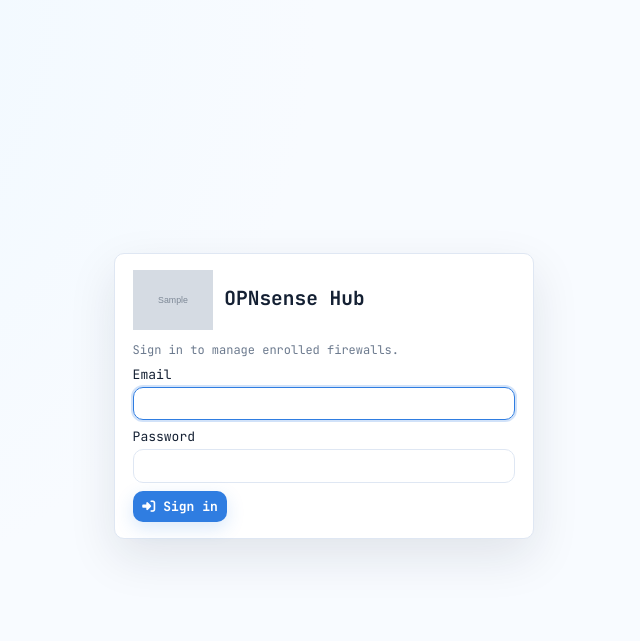
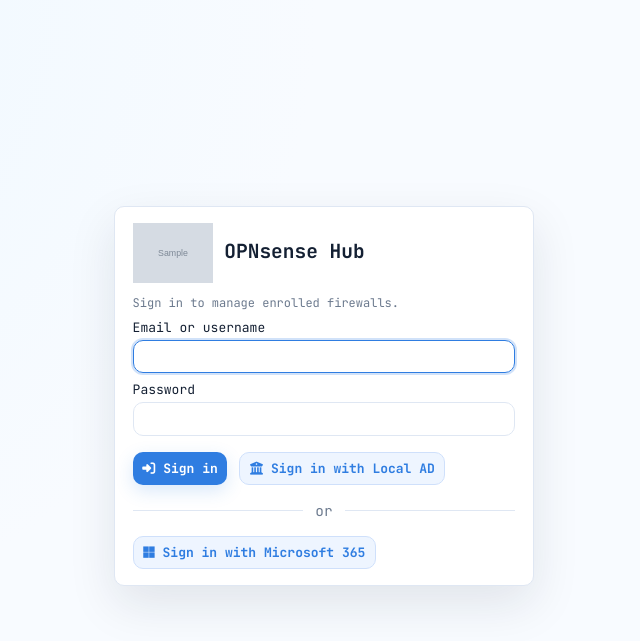
Before and after one commit to albercuba/OPNsense-Hub, a FastAPI app: page /login in a window 1280 px wide. Shown: the top 641 px of the page, without its empty margins (316-956 px from the left). Run offline with FastAPI, Linux system fonts and the light colour scheme; tables that the repository leaves empty hold one stand-in row (values such as "Sample post"); grey boxes marked "Sample" are stand-in pictures; parts of the project's set-up code (start-up, migrations or seed data) failed here and were passed over; some libraries are stand-ins or nearby versions.

Commit message:
feat: add conditional external login flows

```diff
--- a/dashboard/app/main.py
+++ b/dashboard/app/main.py
@@ -12,11 +12,15 @@ from datetime import date, datetime, timedelta, timezone
 from email.message import EmailMessage
 from http.cookies import SimpleCookie
 from pathlib import Path
-from typing import Annotated, cast
-from urllib.parse import quote
+from typing import Annotated, Any, cast
+from urllib.parse import quote, urlparse
 from zoneinfo import ZoneInfo, ZoneInfoNotFoundError
 
 import httpx
+import jwt
+from ldap3 import ALL, Connection, Server, Tls
+from ldap3.core.exceptions import LDAPException
+from ldap3.utils.conv import escape_filter_chars
 from fastapi import (
     Depends,
     FastAPI,
@@ -61,6 +65,8 @@ from .health import HealthState, HealthThresholds, next_health_state
 from .integration import (
     email_settings_configured,
     graph_email_configured,
+    local_ad_login_configured,
+    microsoft_login_configured,
     smtp_email_configured,
 )
 from .models import (
@@ -958,6 +964,246 @@ def is_valid_email_address(value: str | None) -> bool:
     if not value:
         return False
     return bool(re.fullmatch(r"[^@\s]+@[^@\s]+\.[^@\s]+", value))
+
+
+def microsoft_authority_url(
+    integration_settings: IntegrationSettings | None,
+) -> str | None:
+    if not integration_settings or not integration_settings.microsoft_tenant_id:
+        return None
+    if integration_settings.microsoft_authority:
+        return integration_settings.microsoft_authority.rstrip("/")
+    return (
+        "https://login.microsoftonline.com/"
+        + integration_settings.microsoft_tenant_id.strip()
+    )
+
+
+def microsoft_access_scope(integration_settings: IntegrationSettings | None) -> str | None:
+    if not integration_settings or not integration_settings.microsoft_audience:
+        return None
+    audience = integration_settings.microsoft_audience.strip()
+    audience = audience.removeprefix("api://")
+    audience = audience.removesuffix("/access_as_user")
+    if not audience:
+        return None
+    return f"api://{audience}/access_as_user"
+
+
+def split_display_name(name: str | None) -> tuple[str | None, str | None]:
+    normalized = clean_optional(name)
+    if not normalized:
+        return None, None
+    parts = normalized.split(None, 1)
+    if len(parts) == 1:
+        return parts[0], None
+    return parts[0], parts[1]
+
+
+def microsoft_group_matches(
+    groups: list[str], *candidates: str | None
+) -> bool:
+    normalized_groups = {group.strip().lower() for group in groups if group.strip()}
+    for candidate in candidates:
+        normalized = (candidate or "").strip().lower()
+        if normalized and normalized in normalized_groups:
+            return True
+    return False
+
+
+def microsoft_role_from_groups(
+    integration_settings: IntegrationSettings, groups: list[str], existing_role: str | None
+) -> tuple[str, bool]:
+    admin_mapped = bool(
+        integration_settings.microsoft_admin_group_name
+        or integration_settings.microsoft_admin_group_id
+    )
+    user_mapped = bool(
+        integration_settings.microsoft_user_group_name
+        or integration_settings.microsoft_user_group_id
+    )
+    if microsoft_group_matches(
+        groups,
+        integration_settings.microsoft_admin_group_name,
+        integration_settings.microsoft_admin_group_id,
+    ):
+        return "administrator", True
+    if microsoft_group_matches(
+        groups,
+        integration_settings.microsoft_user_group_name,
+        integration_settings.microsoft_user_group_id,
+    ):
+        return "user", True
+    if admin_mapped or user_mapped:
+        return existing_role or "user", False
+    return existing_role or "user", True
+
+
+def upsert_external_user(
+    db: Session,
+    email: str,
+    *,
+    first_name: str | None = None,
+    last_name: str | None = None,
+    role: str | None = None,
+) -> User:
+    normalized_email = email.strip().lower()
+    existing = db.scalar(select(User).where(User.email == normalized_email))
+    if existing:
+        existing.first_name = clean_optional(first_name) or existing.first_name
+        existing.last_name = clean_optional(last_name) or existing.last_name
+        if role:
+            existing.role = role
+        return existing
+    user = User(
+        email=normalized_email,
+        password_hash=hash_secret(random_token(32)),
+        first_name=clean_optional(first_name),
+        last_name=clean_optional(last_name),
+        role=role or "user",
+    )
+    db.add(user)
+    db.flush()
+    return user
+
+
+def validate_microsoft_access_token(
+    integration_settings: IntegrationSettings, token: str
+) -> dict[str, Any]:
+    authority_url = microsoft_authority_url(integration_settings)
+    if not authority_url or not integration_settings.microsoft_tenant_id:
+        raise RuntimeError("Microsoft sign-in is not configured")
+    jwks_client = jwt.PyJWKClient(authority_url.rstrip("/") + "/discovery/v2.0/keys")
+    signing_key = jwks_client.get_signing_key_from_jwt(token)
+    claims = cast(
+        dict[str, Any],
+        jwt.decode(
+            token,
+            signing_key.key,
+            algorithms=["RS256"],
+            options={"verify_aud": False},
+        ),
+    )
+    tenant_id = integration_settings.microsoft_tenant_id.strip()
+    expected_issuers = {
+        f"https://login.microsoftonline.com/{tenant_id}/v2.0",
+        f"https://sts.windows.net/{tenant_id}/",
+        authority_url.rstrip("/") + "/v2.0",
+    }
+    if str(claims.get("iss", "")) not in expected_issuers:
+        raise RuntimeError("Microsoft token has an invalid issuer")
+    audience = (integration_settings.microsoft_audience or "").strip()
+    normalized_audience = audience.removeprefix("api://").removesuffix("/access_as_user")
+    token_aud = claims.get("aud")
+    allowed_audiences = {normalized_audience, f"api://{normalized_audience}"}
+    if str(token_aud) not in allowed_audiences:
+        raise RuntimeError("Microsoft token has an invalid audience")
+    claim_names = claims.get("_claim_names")
+    if isinstance(claim_names, dict) and "groups" in claim_names:
+        raise RuntimeError(
+            "Microsoft token uses group overage claims. Configure the app registration to emit groups for the API token or reduce group memberships before login."
+        )
+    return claims
+
+
+def base_dn_domain(base_dn: str | None) -> str | None:
+    if not base_dn:
+        return None
+    labels = []
+    for part in base_dn.split(","):
+        key, _sep, value = part.strip().partition("=")
+        if key.lower() == "dc" and value.strip():
+            labels.append(value.strip())
+    if not labels:
+        return None
+    return ".".join(labels)
+
+
+def ldap_server_from_host(host_value: str) -> Server:
+    parsed = urlparse(host_value if "://" in host_value else f"ldaps://{host_value}")
+    use_ssl = parsed.scheme.lower() == "ldaps"
+    host = parsed.hostname or host_value
+    port = parsed.port or (636 if use_ssl else 389)
+    tls = Tls(validate=0) if use_ssl else None
+    return Server(host, port=port, use_ssl=use_ssl, get_info=ALL, tls=tls)
+
+
+def local_ad_bind_candidates(identifier: str, base_dn: str | None) -> list[str]:
+    candidates: list[str] = []
+    stripped = identifier.strip()
+    if stripped:
+        candidates.append(stripped)
+    if stripped and "@" not in stripped and "\\" not in stripped:
+        domain = base_dn_domain(base_dn)
+        if domain:
+            candidates.append(f"{stripped}@{domain}")
+    seen = set()
+    ordered = []
+    for candidate in candidates:
+        if candidate not in seen:
+            seen.add(candidate)
+            ordered.append(candidate)
+    return ordered
+
+
+def authenticate_local_ad_user(
+    integration_settings: IntegrationSettings, identifier: str, password: str
+) -> tuple[str, str | None, str | None]:
+    ad_host = integration_settings.ad_host
+    ad_base_dn = integration_settings.ad_base_dn
+    if not ad_host or not ad_base_dn:
+        raise RuntimeError("Local AD sign-in is not configured")
+    server = ldap_server_from_host(ad_host)
+    login_value = identifier.strip()
+    if not login_value or not password:
+        raise RuntimeError("Username and password are required")
+    last_error = RuntimeError("Local AD sign-in failed")
+    for bind_user in local_ad_bind_candidates(login_value, ad_base_dn):
+        try:
+            with Connection(server, user=bind_user, password=password, auto_bind=True) as conn:
+                escaped_identifier = escape_filter_chars(login_value)
+                localpart = escape_filter_chars(login_value.split("@", 1)[0])
+                search_filter = (
+                    "(|"
+                    f"(mail={escaped_identifier})"
+                    f"(userPrincipalName={escaped_identifier})"
+                    f"(sAMAccountName={localpart})"
+                    f"(cn={escaped_identifier})"
+                    ")"
+                )
+                conn.search(
+                    ad_base_dn,
+                    search_filter,
+                    attributes=["mail", "userPrincipalName", "givenName", "sn", "displayName"],
+                    size_limit=1,
+                )
+                entry = conn.entries[0] if conn.entries else None
+                email = None
+                first_name = None
+                last_name = None
+                if entry is not None:
+                    entry_data = entry.entry_attributes_as_dict
+                    email = clean_optional(
+                        (entry_data.get("mail") or [None])[0]
+                        or (entry_data.get("userPrincipalName") or [None])[0]
+                    )
+                    first_name = clean_optional((entry_data.get("givenName") or [None])[0])
+                    last_name = clean_optional((entry_data.get("sn") or [None])[0])
+                    if not first_name and not last_name:
+                        first_name, last_name = split_display_name(
+                            (entry_data.get("displayName") or [None])[0]
+                        )
+                if not email:
+                    candidate_email = bind_user if is_valid_email_address(bind_user) else login_value
+                    if not is_valid_email_address(candidate_email):
+                        raise RuntimeError(
+                            "Local AD sign-in succeeded, but no usable email address was found for this account"
+                        )
+                    email = candidate_email
+                return email, first_name, last_name
+        except LDAPException as exc:
+            last_error = RuntimeError(f"Local AD authentication failed: {exc}")
+    raise last_error
 
 
 def send_smtp_email(
@@ -1476,8 +1722,21 @@ def index(request: Request, db: Annotated[Session, Depends(get_db)]):
 
 
 @app.get("/login", response_class=HTMLResponse)
-def login_page(request: Request):
-    return render_template(None, "login.html", {"request": request, "error": None})
+def login_page(request: Request, db: Annotated[Session, Depends(get_db)]):
+    integration_settings = db.get(IntegrationSettings, 1)
+    return render_template(
+        db,
+        "login.html",
+        {
+            "request": request,
+            "error": None,
+            "microsoft_login_enabled": microsoft_login_configured(integration_settings),
+            "local_ad_login_enabled": local_ad_login_configured(integration_settings),
+            "microsoft_client_id": integration_settings.microsoft_client_id if integration_settings else None,
+            "microsoft_authority_url": microsoft_authority_url(integration_settings),
+            "microsoft_access_scope": microsoft_access_scope(integration_settings),
+        },
+    )
 
 
 @app.post("/api/v1/auth/login")
@@ -1490,10 +1749,19 @@ def login(
 ):
     user = db.scalar(select(User).where(User.email == email.lower().strip()))
     if not user or not verify_secret(password, user.password_hash):
+        integration_settings = db.get(IntegrationSettings, 1)
         return render_template(
             db,
             "login.html",
-            {"request": request, "error": "Invalid email or password"},
+            {
+                "request": request,
+                "error": "Invalid email or password",
+                "microsoft_login_enabled": microsoft_login_configured(integration_settings),
+                "local_ad_login_enabled": local_ad_login_configured(integration_settings),
+                "microsoft_client_id": integration_settings.microsoft_client_id if integration_settings else None,
+                "microsoft_authority_url": microsoft_authority_url(integration_settings),
+                "microsoft_access_scope": microsoft_access_scope(integration_settings),
+            },
             status_code=401,
         )
     token = create_user_session(db, user)
@@ -1508,6 +1776,111 @@ def login(
     )
     write_audit(db, request, "auth.login", user=user)
     db.commit()
+    return response
+
+
+@app.post("/auth/microsoft")
+def microsoft_login(
+    request: Request,
+    db: Annotated[Session, Depends(get_db)],
+    token: str = Form(...),
+):
+    integration_settings = db.get(IntegrationSettings, 1)
+    if not microsoft_login_configured(integration_settings):
+        raise HTTPException(status_code=501, detail="Microsoft sign-in is not configured")
+    assert integration_settings is not None
+    claims = validate_microsoft_access_token(integration_settings, token)
+    email = clean_optional(
+        str(
+            claims.get("preferred_username")
+            or claims.get("email")
+            or claims.get("upn")
+            or ""
+        )
+    )
+    if not email or not is_valid_email_address(email):
+        raise HTTPException(status_code=400, detail="Microsoft token does not contain a usable email address")
+    first_name, last_name = split_display_name(cast(str | None, claims.get("name")))
+    groups = [str(group) for group in cast(list[Any], claims.get("groups") or [])]
+    existing = db.scalar(select(User).where(User.email == email.lower()))
+    role, allowed = microsoft_role_from_groups(
+        integration_settings, groups, existing.role if existing else None
+    )
+    if not allowed:
+        raise HTTPException(status_code=403, detail="Microsoft account is not mapped to an allowed Entra group")
+    user = upsert_external_user(
+        db,
+        email,
+        first_name=first_name,
+        last_name=last_name,
+        role=role,
+    )
+    session_token = create_user_session(db, user)
+    write_audit(db, request, "auth.microsoft.login", user=user)
+    db.commit()
+    response = JSONResponse({"ok": True, "redirect": "/dashboard"})
+    response.set_cookie(
+        settings.session_cookie_name,
+        session_token,
+        httponly=True,
+        secure=settings.session_secure,
+        samesite="lax",
+        max_age=settings.session_ttl_hours * 3600,
+    )
+    return response
+
+
+@app.post("/auth/local-ad")
+def local_ad_login(
+    request: Request,
+    db: Annotated[Session, Depends(get_db)],
+    email: str = Form(...),
+    password: str = Form(...),
+):
+    integration_settings = db.get(IntegrationSettings, 1)
+    if not local_ad_login_configured(integration_settings):
+        raise HTTPException(status_code=501, detail="Local AD sign-in is not configured")
+    assert integration_settings is not None
+    try:
+        resolved_email, first_name, last_name = authenticate_local_ad_user(
+            integration_settings, email, password
+        )
+    except RuntimeError as exc:
+        return render_template(
+            db,
+            "login.html",
+            {
+                "request": request,
+                "error": str(exc),
+                "microsoft_login_enabled": microsoft_login_configured(integration_settings),
+                "local_ad_login_enabled": local_ad_login_configured(integration_settings),
+                "microsoft_client_id": integration_settings.microsoft_client_id,
+                "microsoft_authority_url": microsoft_authority_url(integration_settings),
+                "microsoft_access_scope": microsoft_access_scope(integration_settings),
+            },
+            status_code=401,
+        )
+    existing = db.scalar(select(User).where(User.email == resolved_email.lower()))
+    role = existing.role if existing else "user"
+    user = upsert_external_user(
+        db,
+        resolved_email,
+        first_name=first_name,
+        last_name=last_name,
+        role=role,
+    )
+    session_token = create_user_session(db, user)
+    write_audit(db, request, "auth.local_ad.login", user=user)
+    db.commit()
+    response = RedirectResponse("/dashboard", status_code=303)
+    response.set_cookie(
+        settings.session_cookie_name,
+        session_token,
+        httponly=True,
+        secure=settings.session_secure,
+        samesite="lax",
+        max_age=settings.session_ttl_hours * 3600,
+    )
     return response
 
 
--- a/dashboard/app/static/style.css
+++ b/dashboard/app/static/style.css
@@ -460,6 +460,28 @@ th {
 }
 .login .card {
     width: min(420px, 100%);
+}
+.login-actions {
+    display: flex;
+    flex-wrap: wrap;
+    gap: 0.75rem;
+    margin-top: 1rem;
+}
+.login-separator {
+    display: flex;
+    align-items: center;
+    gap: 0.75rem;
+    margin: 1rem 0;
+    color: var(--muted);
+}
+.login-separator::before,
+.login-separator::after {
+    content: "";
+    flex: 1;
+    border-top: 1px solid var(--line);
+}
+.login-separator span {
+    font-size: 0.9rem;
 }
 .footer {
     color: var(--muted);
--- a/dashboard/app/templates/login.html
+++ b/dashboard/app/templates/login.html
@@ -27,17 +27,128 @@
             {% if error %}
             <div class="card warning">{{ error }}</div>
             {% endif %}
-            <form action="/api/v1/auth/login" method="post">
+            <form
+                action="/api/v1/auth/login"
+                method="post"
+                class="settings-form narrow-form"
+            >
                 <label class="form-row"
-                    >Email <input name="email" type="email" required autofocus
+                    >Email or username
+                    <input name="email" type="text" required autofocus
                 /></label>
                 <label class="form-row"
                     >Password <input name="password" type="password" required
                 /></label>
-                <button class="button" type="submit">
-                    <i class="fa-solid fa-right-to-bracket"></i> Sign in
-                </button>
+                <div class="login-actions">
+                    <button class="button" type="submit">
+                        <i class="fa-solid fa-right-to-bracket"></i> Sign in
+                    </button>
+                    {% if local_ad_login_enabled %}
+                    <button
+                        class="button secondary"
+                        type="submit"
+                        formaction="/auth/local-ad"
+                    >
+                        <i class="fa-solid fa-building-columns"></i> Sign in
+                        with Local AD
+                    </button>
+                    {% endif %}
+                </div>
             </form>
+            {% if microsoft_login_enabled %}
+            <div class="login-separator"><span>or</span></div>
+            <button
+                class="button secondary"
+                type="button"
+                id="microsoft-login-button"
+                data-client-id="{{ microsoft_client_id or '' }}"
+                data-authority="{{ microsoft_authority_url or '' }}"
+                data-scope="{{ microsoft_access_scope or '' }}"
+            >
+                <i class="fa-brands fa-microsoft"></i> Sign in with Microsoft
+                365
+            </button>
+            <script src="https://alcdn.msauth.net/browser/2.38.3/js/msal-browser.min.js"></script>
+            <script>
+                (function () {
+                    const button = document.getElementById(
+                        "microsoft-login-button",
+                    );
+                    if (!button || !window.msal) {
+                        return;
+                    }
+                    button.addEventListener("click", async function () {
+                        const clientId = button.dataset.clientId || "";
+                        const authority = button.dataset.authority || "";
+                        const scope = button.dataset.scope || "";
+                        if (!clientId || !authority || !scope) {
+                            return;
+                        }
+                        button.disabled = true;
+                        try {
+                            const app = new window.msal.PublicClientApplication(
+                                {
+                                    auth: {
+                                        clientId,
+                                        authority,
+                                        redirectUri:
+                                            window.location.origin + "/login",
+                                    },
+                                    cache: {
+                                        cacheLocation: "sessionStorage",
+                                    },
+                                },
+                            );
+                            await app.initialize();
+                            const loginRequest = {
+                                scopes: ["openid", "profile", "email", scope],
+                                prompt: "select_account",
+                            };
+                            const loginResult =
+                                await app.loginPopup(loginRequest);
+                            const account =
+                                loginResult.account || app.getAllAccounts()[0];
+                            const tokenResult = await app.acquireTokenSilent({
+                                scopes: [scope],
+                                account,
+                            });
+                            const response = await fetch("/auth/microsoft", {
+                                method: "POST",
+                                headers: {
+                                    "Content-Type":
+                                        "application/x-www-form-urlencoded",
+                                    Accept: "application/json",
+                                },
+                                body: new URLSearchParams({
+                                    token: tokenResult.accessToken,
+                                }),
+                                credentials: "same-origin",
+                            });
+                            if (!response.ok) {
+                                const payload = await response
+                                    .json()
+                                    .catch(() => null);
+                                throw new Error(
+                                    payload && payload.detail
+                                        ? payload.detail
+                                        : "Microsoft sign-in failed",
+                                );
+                            }
+                            const payload = await response.json();
+                            window.location.href =
+                                payload.redirect || "/dashboard";
+                        } catch (error) {
+                            window.alert(
+                                error && error.message
+                                    ? error.message
+                                    : "Microsoft sign-in failed",
+                            );
+                            button.disabled = false;
+                        }
+                    });
+                })();
+            </script>
+            {% endif %}
         </section>
     </body>
 </html>
--- a/dashboard/requirements.txt
+++ b/dashboard/requirements.txt
@@ -6,4 +6,6 @@ sqlalchemy==2.0.36
 psycopg[binary]==3.2.3
 pydantic-settings==2.7.1
 httpx==0.28.1
+PyJWT[crypto]==2.10.1
+ldap3==2.9.1
 pytest==8.3.4
```
Also changed, not shown: dashboard/app/integration.py (+17 -0 lines), dashboard/tests/test_auth_sessions.py (+61 -1 lines).
